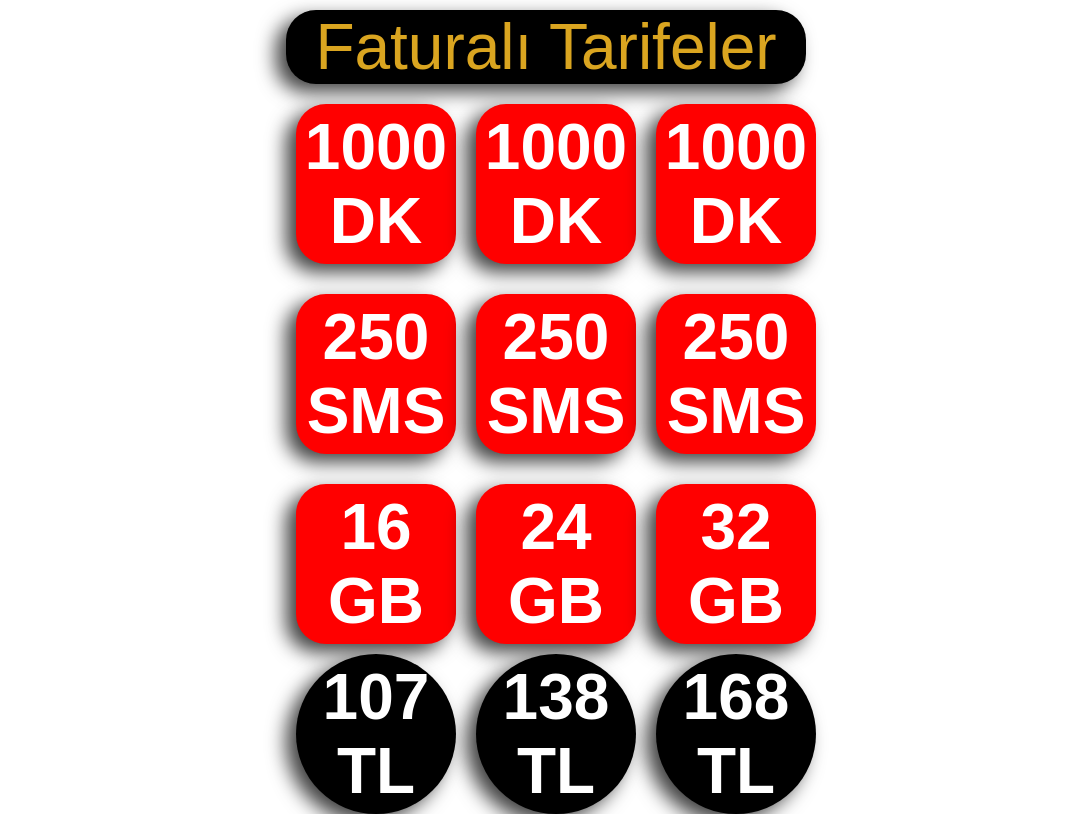
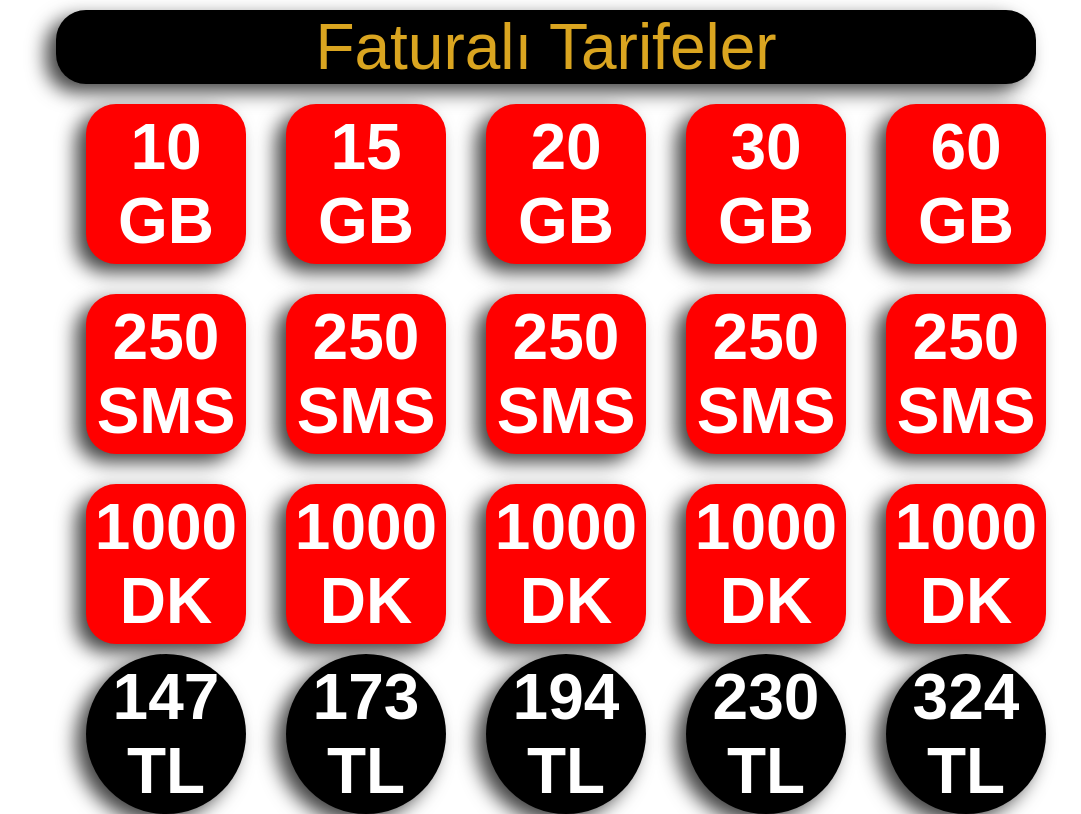
Before and after one commit to ozkantatli/css-ornek-reklam, a website: page index.html in a window 1280 px wide. Shown: the whole page, without its empty margins (94-1175 px from the left). Drawn offline with Linux system fonts and the light colour scheme.

Commit message:
Yeni görsel için tekrarlandı

```diff
--- a/index.html
+++ b/index.html
@@ -11,21 +11,24 @@
         <div class="container">
             <div class="baslik">Faturalı Tarifeler</div>
             <div class="dk">
-                <div class="dk-container dks">1000
-                    <p>DK</p>
+                <div class="dk-container dks">10
+                    <p>GB</p>
+                </div>
+                <div class="dk-container dks">15
+                    <p>GB</p>
                 </div>
 
-                <div class="dk-container dks">1000
-                    <p>DK</p>
+                <div class="dk-container dks">20
+                    <p>GB</p>
+                </div>
+                <div class="dk-container dks">30
+                    <p>GB</p>
                 </div>
 
-                <div class="dk-container dks">1000
-                    <p>DK</p>
+                <div class="dk-container dks">60
+                    <p>GB</p>
                 </div>
-
             </div>
-
-
             <div class="sms">
                 <div class="dk-container smss">250
                     <p>SMS</p>
@@ -38,38 +41,54 @@
                 <div class="dk-container smss">250
                     <p>SMS</p>
                 </div>
-
-            </div>
-
-
-            <div class="gb">
-                <div class="dk-container dkk">16
-                    <p>GB</p>
+                <div class="dk-container smss">250
+                    <p>SMS</p>
                 </div>
 
-                <div class="dk-container dkk">24
-                    <p>GB</p>
+                <div class="dk-container smss">250
+                    <p>SMS</p>
+                </div>
+            </div>
+            <div class="gb">
+                <div class="dk-container dkk">1000
+                    <p>DK</p>
                 </div>
 
-                <div class="dk-container dkk">32
-                    <p>GB</p>
+                <div class="dk-container dkk">1000
+                    <p>DK</p>
                 </div>
 
+                <div class="dk-container dkk">1000
+                    <p>DK</p>
+                </div>
+                <div class="dk-container dkk">1000
+                    <p>DK</p>
+                </div>
+
+                <div class="dk-container dkk">1000
+                    <p>DK</p>
+                </div>
             </div>
 
             <div class="tll">
-                <div class="dk-container tl">107
+                <div class="dk-container tl">147
                     <p>TL</p>
                 </div>
 
-                <div class="dk-container tl">138
+                <div class="dk-container tl">173
                     <p>TL</p>
                 </div>
 
-                <div class="dk-container tl">168
+                <div class="dk-container tl">194
+                    <p>TL</p>
+                </div>
+                <div class="dk-container tl">230
                     <p>TL</p>
                 </div>
 
+                <div class="dk-container tl">324
+                    <p>TL</p>
+                </div>
             </div>
 
 
--- a/style.css
+++ b/style.css
@@ -11,7 +11,6 @@ body{
     align-items: center;
     justify-content: center;
     font-family:Arial, Helvetica, sans-serif;
-
 }
 
 .baslik{
@@ -29,17 +28,14 @@ body{
     -moz-box-shadow: -10px 8px 19px 0px rgba(0,0,0,0.75);
 }
 .dk{
-
     display: flex;
     align-items: center;
     justify-content: space-between;
-
-
 }
 
 .dk-container{
     margin-top: 10px;
-    margin-left: 20px;
+    margin-left: 40px;
     display: flex;
     font-size: 64px;
     font-weight: bold;
@@ -57,7 +53,6 @@ body{
     -moz-box-shadow: -10px 8px 19px 0px rgba(0,0,0,0.75);
 
 }
-
 
 
 .sms{
```
Also changed, not shown: package.json (added, +11 -0 lines).
